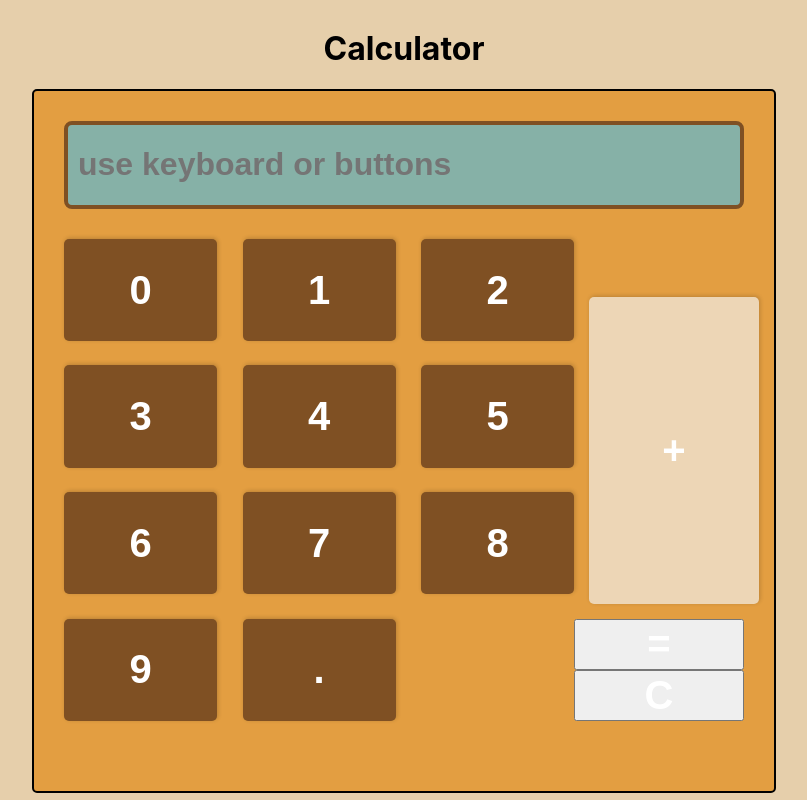
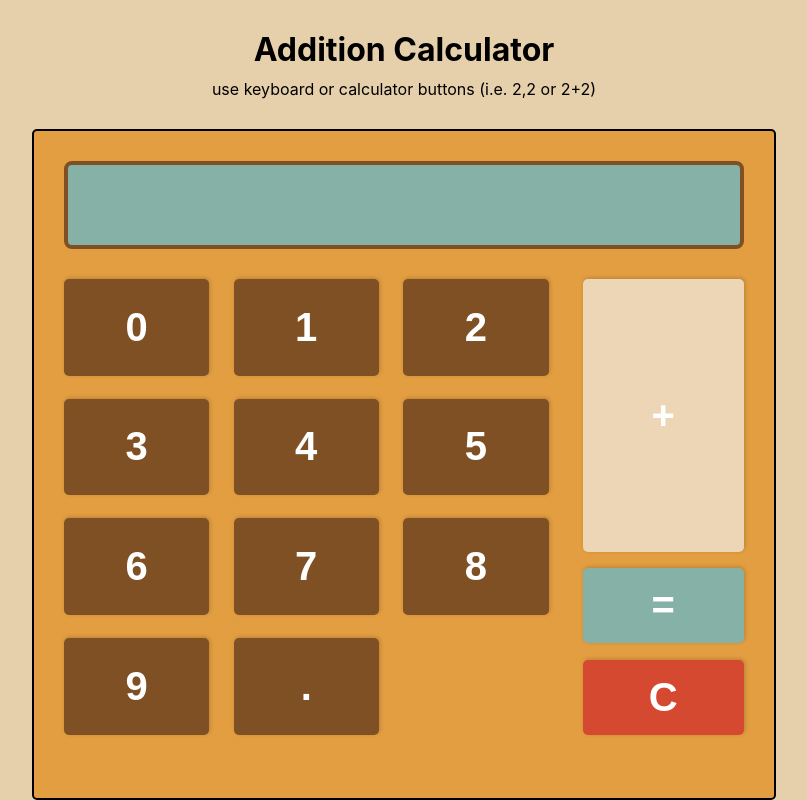
Before and after one commit to JacqueWhite/simple-calculator, a React (Create React App) app: page / in a window 1280 px wide. Shown: the whole page, without its empty margins (236-1043 px from the left). Built offline with nearby package versions, Linux system fonts and the light colour scheme.

Commit message:
step 1 complete

```diff
--- a/src/App.css
+++ b/src/App.css
@@ -7,3 +7,16 @@
   align-items: center;
   background-color: #e6cfab;
 }
+
+.home-header-container {
+  margin: 30px 0;
+  text-align: center;
+}
+
+.home-header-text {
+  margin: 0 0 10px 0;
+}
+
+.home-header-subtext {
+  margin: 0;
+}
--- a/src/components/Calculator.jsx
+++ b/src/components/Calculator.jsx
@@ -3,10 +3,13 @@ import './style.css'
 
 const NumberButtons = props => {
   const calculatorNumbers = []
+  // add buttons for numbers 0 - 9
   for (let i = 0; i <= 9; i++) {
     calculatorNumbers.push(i)
   }
+  // add button for decimal
   calculatorNumbers.push('.')
+  // create buttons ui
   const Buttons = calculatorNumbers.map((number, index) => (
     <button
       className="number-button"
@@ -30,41 +33,51 @@ export default class Calculator extends React.Component {
   }
 
   handleChange = event => {
-    console.log('handle change')
-    console.log(event)
-    this.setState({ inputValues: event.target.value })
+    this.setState({ inputValues: event.target.value, output: '' })
   }
 
   handleAddInput = event => {
-    console.log('handle add input')
-    console.log(event)
-    this.setState({ inputValues: this.state.inputValues + event.target.value })
+    this.setState({
+      inputValues: this.state.inputValues + event.target.value,
+      output: ''
+    })
   }
 
   handleClick = number => {
-    console.log('handle clicik')
-    console.log(number)
-    this.setState({ inputValues: this.state.inputValues + number })
+    this.setState({ inputValues: this.state.inputValues + number, output: '' })
   }
 
   handleSubmit = event => {
-    console.log('handle submit')
-    console.log(event)
     event.preventDefault()
-    const string = this.state.inputValues
+    const { inputValues } = this.state
     // remove all characters that do not match 0-9, ".", "," or "+"
-    let scrubbedString = string.replace(/[^0-9+.,]+/g, '')
-    // scrub last and first characters to be numbers only
-    if (isNaN(scrubbedString.charAt(0))) {
+    let scrubbedString = inputValues.replace(/[^0-9+.,-]+/g, '')
+    // scrub last and first characters to be numbers only (or decimal or negative number), protect against negative first number
+    if (
+      isNaN(scrubbedString.charAt(0)) &&
+      scrubbedString.charAt(0) !== '-' &&
+      scrubbedString.charAt(0) !== '.'
+    ) {
       scrubbedString = scrubbedString.substring(1)
     }
     if (isNaN(scrubbedString.charAt(scrubbedString.length - 1))) {
       scrubbedString = scrubbedString.substring(0, scrubbedString.length - 1)
     }
-    let replaceCommas = scrubbedString.replace(/[,]+/g, '+')
-    // eval() runs the string as javascript - in most cases, we do not want to use this for security/code injection purposes, but we are stripping the string first to avoid this
-    const result = eval(replaceCommas)
-    this.setState({ inputValues: '', output: result })
+    // replace all "+" with "," to ultimately convert to an array (only necessary because user can use "+" button, keyboard "+", or ",")
+    const stringArray = scrubbedString.replace(/[+]+/g, ',')
+
+    // convert all to numbers
+    const numbersArray = stringArray.split(',').map(Number)
+    console.log(numbersArray)
+
+    // throw exception if arguments is greater than 2
+    if (numbersArray.length > 2) {
+      this.setState({ inputValues: '', output: 'error - max input: 2 numbers' })
+    } else {
+      // else, sum all numbers and set output
+      const sum = numbersArray.reduce((accumulator, a) => accumulator + a, 0)
+      this.setState({ inputValues: '', output: sum })
+    }
   }
 
   clearCalculator = () => {
@@ -80,7 +93,6 @@ export default class Calculator extends React.Component {
             type="text"
             name="calculator-input"
             className="calculator-input"
-            placeholder="use keyboard or buttons"
             value={inputValues || output}
             onChange={this.handleChange}
           />
--- a/src/components/style.css
+++ b/src/components/style.css
@@ -1,6 +1,7 @@
 .calculator-container {
   height: 80%;
   width: 60%;
+  min-width: 400px;
   max-width: 680px;
   background-color: #e39e41;
   border: 2px solid black;
@@ -21,7 +22,7 @@
   background-color: #86b1a7;
   border: 4px #7f5023 solid;
   border-radius: 8px;
-  font-size: 32px;
+  font-size: 25px;
   font-weight: bold;
   padding: 0 10px;
 }
@@ -44,7 +45,6 @@
   height: 60%;
   width: 100%;
   padding: 15px;
-  margin: 15px;
   border: none;
   border-radius: 5px;
   box-shadow: 1px -1px 4px rgba(0, 0, 0, 0.19);
@@ -53,6 +53,33 @@
 
 .add-button:hover {
   background-color: #cfbb9f;
+}
+
+.clear-button {
+  background-color: #d54931;
+  width: 100%;
+  padding: 15px;
+  border: none;
+  border-radius: 5px;
+  box-shadow: 1px -1px 4px rgba(0, 0, 0, 0.19);
+}
+
+.clear-button:hover {
+  background-color: #fa725a;
+}
+
+.submit-button {
+  background-color: #86b1a7;
+  color: grey;
+  width: 100%;
+  padding: 15px;
+  border: none;
+  border-radius: 5px;
+  box-shadow: 1px -1px 4px rgba(0, 0, 0, 0.19);
+}
+
+.submit-button:hover {
+  background-color: #afdbd1;
 }
 
 .number-text {
@@ -81,6 +108,7 @@
 .calculator-operators-container {
   display: flex;
   flex-direction: column;
-  justify-content: flex-end;
+  justify-content: space-between;
   width: 25%;
+  margin: 30px 0px 0px 5%;
 }
--- a/src/pages/Home.jsx
+++ b/src/pages/Home.jsx
@@ -6,7 +6,12 @@ export default class Home extends React.Component {
   render() {
     return (
       <div className="home-container">
-        <h1>Calculator</h1>
+        <div className="home-header-container">
+          <h1 className="home-header-text">Addition Calculator</h1>
+          <p className="home-header-subtext">
+            use keyboard or calculator buttons (i.e. 2,2 or 2+2)
+          </p>
+        </div>
         <Calculator />
       </div>
     )
```
Also changed, not shown: package.json (+2 -17 lines), 2 other files (tests, documents, lock files or other folders).
